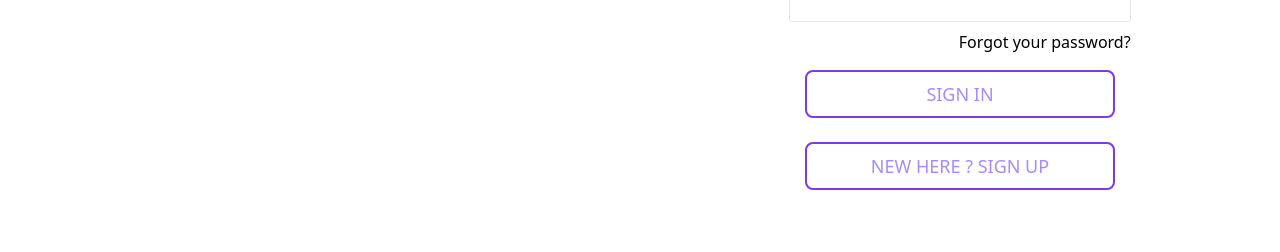
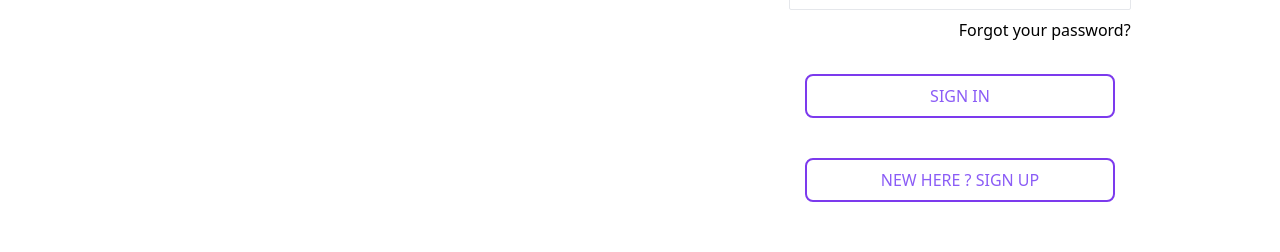
Before and after one commit to PraveenMalethia/mumble-vue, a Nuxt app: page /login in a window 1280 px wide. Shown: the part 542-794 px from the top of the page. Built offline with nearby package versions, Linux system fonts and the light colour scheme.

Commit message:
Primary Button Styling

```diff
--- a/assets/css/tailwind.css
+++ b/assets/css/tailwind.css
@@ -4,5 +4,5 @@
 
 
 .btn-primary {
-  @apply px-6 py-2 mt-4 uppercase focus:outline-none border-2  border-blue-500 rounded-lg hover:text-white text-blue-500 hover:bg-blue-500 transition duration-500 ease-in-out;
+  @apply px-6 py-2 mt-4 uppercase focus:outline-none border-2  border-purple-600 rounded-lg hover:text-white text-purple-500 hover:bg-purple-500 transition duration-500 ease-in-out;
 }
--- a/pages/login.vue
+++ b/pages/login.vue
@@ -95,14 +95,13 @@
           <div class="px-4 pb-2 pt-4">
             <button
               @click="login()"
-              class="transition duration-500 ease-in-out uppercase block w-full p-4 text-lg border-2 border-purple-600 rounded-lg px-3 py-2 text-purple-400 cursor-pointer hover:bg-purple-600 hover:text-purple-200"
-            >
+              class="btn-primary block w-full">
               sign in
             </button>
           </div>
           <div class="px-4 pb-2 pt-4">
             <button
-              class="transition duration-500 ease-in-out uppercase block w-full p-4 text-lg border-2 border-purple-600 rounded-lg px-3 py-2 text-purple-400 cursor-pointer hover:bg-purple-600 hover:text-purple-200"
+              class="btn-primary block w-full"
             >
               New Here ? Sign Up
             </button>
```
